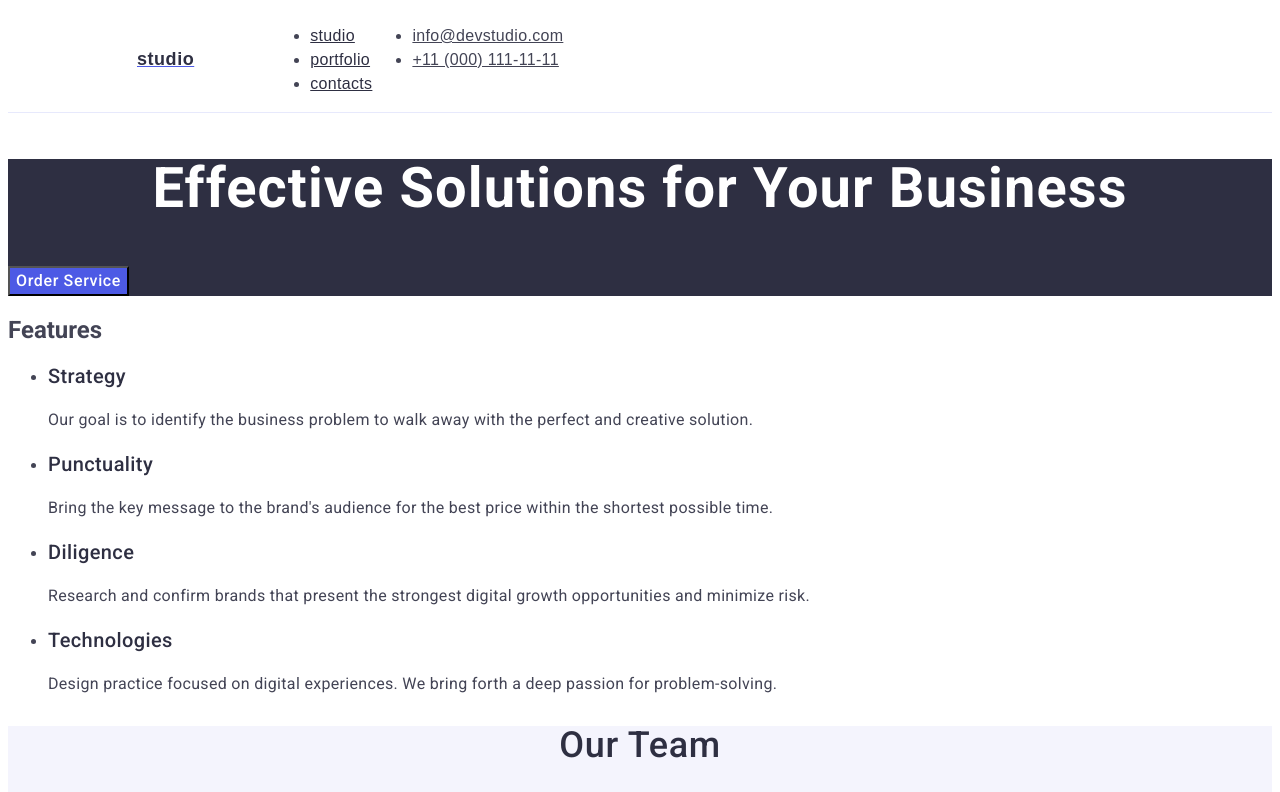
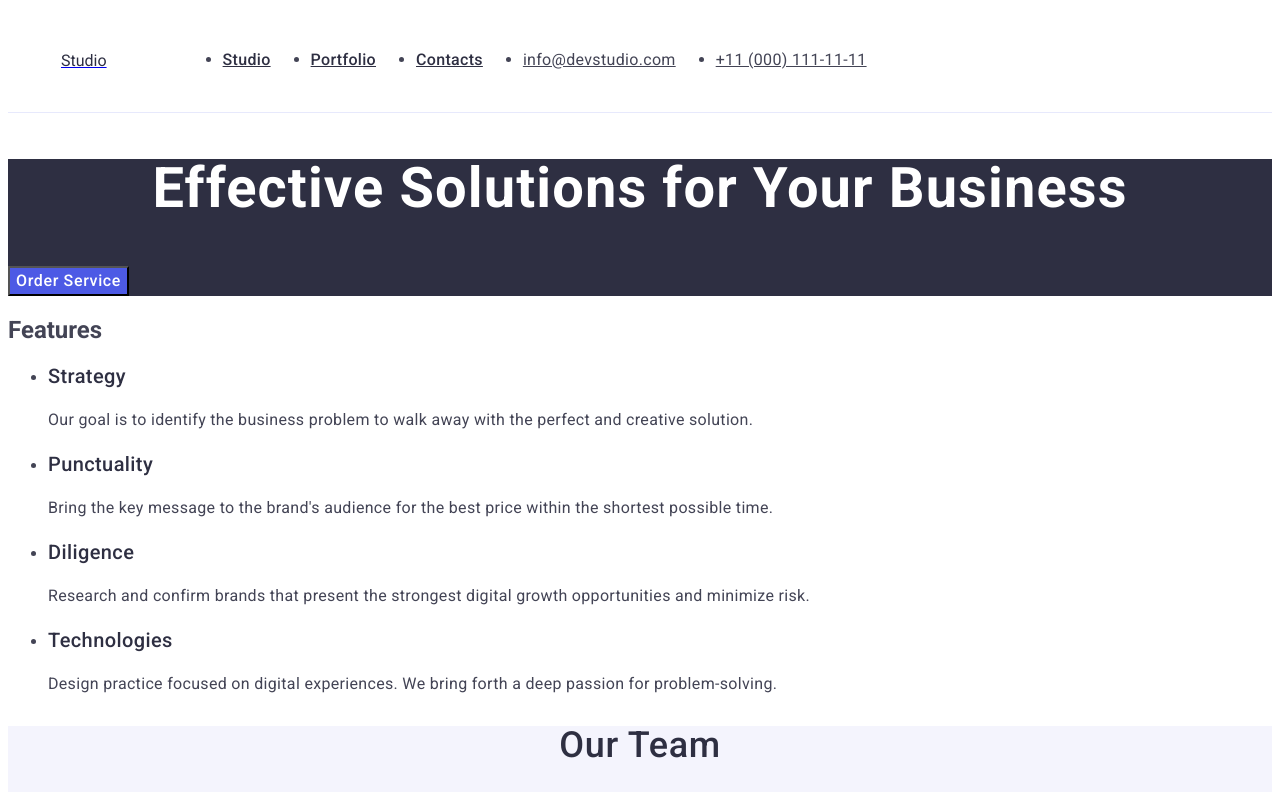
Before and after one commit to Burry50531/seconds2, a plain HTML site: page index.html in a window 1280 px wide. Shown: the top 792 px of the page. Drawn offline with Linux system fonts and the light colour scheme.

Commit message:
фівфів

```diff
--- a/css/style.css
+++ b/css/style.css
@@ -268,42 +268,40 @@ body {
 }
 
 .header {
-    min-height: 3px;
-    font-family: 'Arial', sans-serif;
-    text-transform: lowercase;
-}
-
-.header {
     border-bottom: 1px solid #e7e9fc;
-}
-
-.header .container {
-    min-height: 3px;
-    font-family: 'Arial', sans-serif;
-    text-transform: lowercase;
-}
-
-.header .container:first-child {
-    display: flex;
 }
 
 .container {
     width: 1158px;
     margin: 0 auto;
     padding: 0 15px;
+    display: flex;
 }
 
-nav {
-    min-height: 3px;
-    font-family: 'Arial', sans-serif;
-    text-transform: lowercase;
+.nav {
     display: flex;
     align-items: center;
 }
 
-.nav .logo {
-    min-height: 3px;
-    font-family: 'Arial', sans-serif;
-    text-transform: lowercase;
+.logo-link {
     margin-right: 76px;
 }
+
+.menu {
+    display: flex;
+    gap: 40px;
+}
+
+.menu-item {
+    padding: 24px 0;
+}
+
+.address {
+    display: flex;
+    align-items: center;
+}
+
+.contact-list {
+    display: flex;
+    gap: 40px;
+}
--- a/index.html
+++ b/index.html
@@ -22,18 +22,17 @@
     <header class="header">
         <div class="container">
             <nav class="nav">
-                <div class="logo"></div>
-                <a href="./index.html" class="logo">
+                <a href="./index.html" class="logo-link">
                     <span class="logo-span">Studio</span>
                 </a>
-                <ul>
-                    <li><a href="./index.html" class="link-style">Studio</a></li>
-                    <li><a href="" class="link-style">Portfolio</a></li>
-                    <li><a href="" class="link-style">Contacts</a></li>
+                <ul class="menu">
+                    <li class="menu-item"><a href="./index.html" class="link-style">Studio</a></li>
+                    <li class="menu-item"><a href="" class="link-style">Portfolio</a></li>
+                    <li class="menu-item"><a href="" class="link-style">Contacts</a></li>
                 </ul>
             </nav>
             <address class="address">
-                <ul class="contact-info">
+                <ul class="contact-list">
                     <li>
                         <a class="contact-link" href="mailto:info@devstudio.com">info@devstudio.com</a>
                     </li>
```
